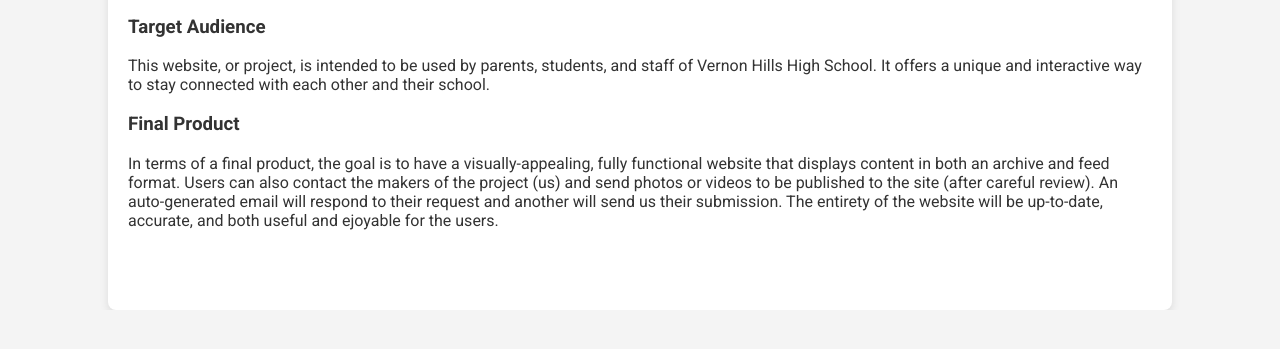
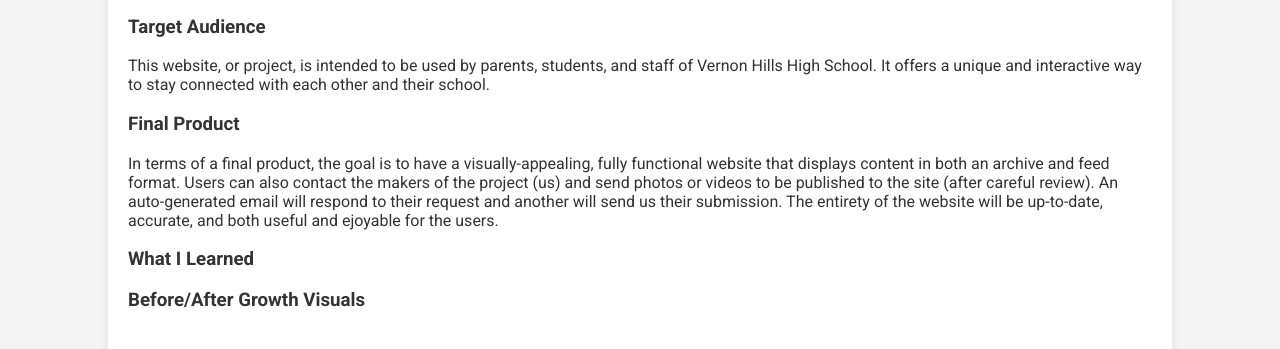
Before and after one commit to riley-mitchell/riley-mitchell.github.io, a plain HTML site: page 360timeline.html in a window 1280 px wide. Shown: the part 9048-9397 px from the top of the page. Before the commit the page ends 9358 px from the top, so only its background shows below. Drawn offline with Linux system fonts and the light colour scheme.

Commit message:
Update 360timeline.html

```diff
--- a/360timeline.html
+++ b/360timeline.html
@@ -324,6 +324,10 @@
                 <p>
                 In terms of a final product, the goal is to have a visually-appealing, fully functional website that displays content in both an archive and feed format. Users can also contact the makers of the project (us) and send photos or videos to be published to the site (after careful review). An auto-generated email will respond to their request and another will send us their submission. The entirety of the website will be up-to-date, accurate, and both useful and ejoyable for the users.
                 </p>
+                <h3>What I Learned</h3>
+                <p>
+                </p>
+                <h3>Before/After Growth Visuals</h3>
             </div>
         </div>
 
```
